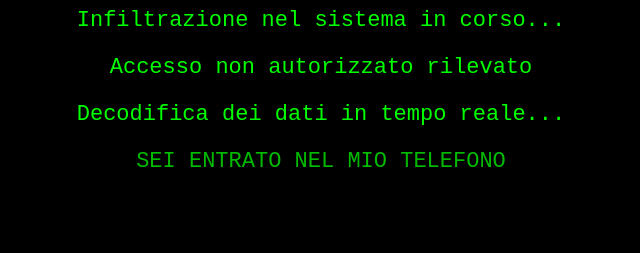
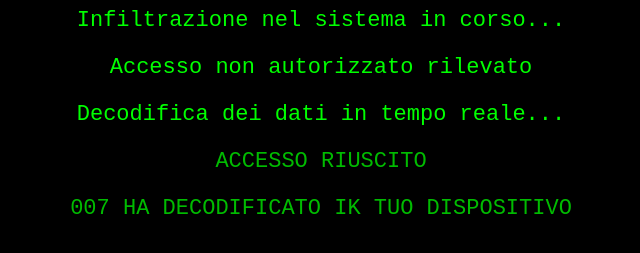
Before and after one commit to Peppe2000007/peppe2000007.github.io, a plain HTML site: page index.html in a window 1280 px wide. Shown: the part 141-394 px from the top of the page, without its empty margins (319-959 px from the left). Drawn offline with Linux system fonts and the light colour scheme.

Commit message:
Update index.html

```diff
--- a/index.html
+++ b/index.html
@@ -62,7 +62,8 @@
     <p>Infiltrazione nel sistema in corso...</p>
     <p>Accesso non autorizzato rilevato</p>
     <p>Decodifica dei dati in tempo reale...</p>
-    <p class="blink">SEI ENTRATO NEL MIO TELEFONO</p>
+    <p class="blink">ACCESSO RIUSCITO</p>
+    <p class="blink">007 HA DECODIFICATO IK TUO DISPOSITIVO</p>
   </div>
 
   <script>
```
